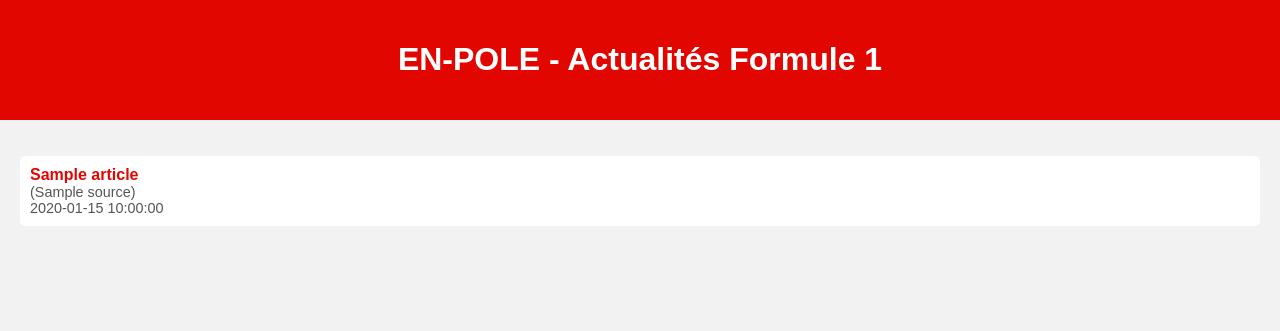
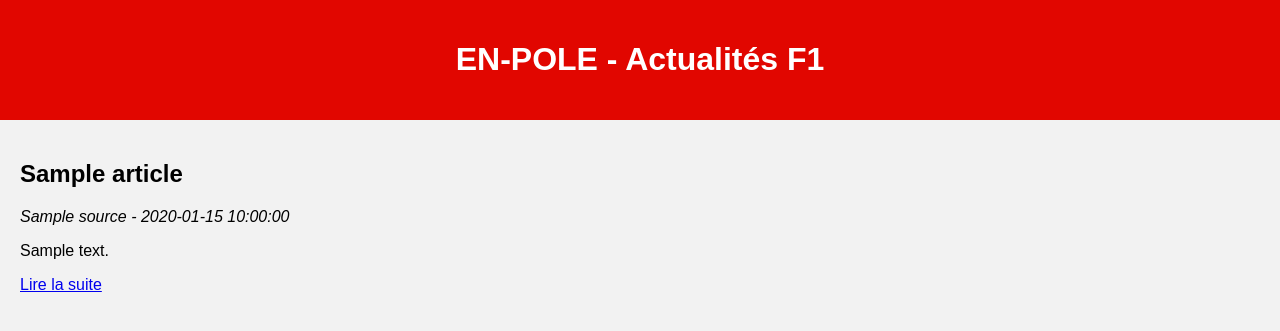
Before and after one commit to nlcdbatheo-ux/EN-POLE, a Flask app: template templates/index.html in a window 1280 px wide. Shown: the top 331 px of the page. Run offline with Flask 3, Linux system fonts and the light colour scheme; the template is opened without the code that fills it: most values are stand-ins (such as "Sample title", 1, 10 or a date in 2020).

Commit message:
Update index.html

```diff
--- a/templates/index.html
+++ b/templates/index.html
@@ -7,18 +7,19 @@
 </head>
 <body>
     <header>
-        <h1>EN-POLE - Actualités Formule 1</h1>
+        <h1>EN-POLE - Actualités F1</h1>
     </header>
     <main>
-        <ul id="articles-list">
+        <section id="articles">
             {% for article in articles %}
-                <li>
-                    <a href="{{ article.link }}" target="_blank">{{ article.title }}</a>
-                    <span class="source">({{ article.source }})</span>
-                    <span class="date">{{ article.published }}</span>
-                </li>
+                <article>
+                    <h2>{{ article.title }}</h2>
+                    <p><em>{{ article.source }} - {{ article.published }}</em></p>
+                    <p>{{ article.summary|safe }}</p>
+                    <p><a href="{{ article.link }}" target="_blank">Lire la suite</a></p>
+                </article>
             {% endfor %}
-        </ul>
+        </section>
     </main>
     <script src="{{ url_for('static', filename='js/app.js') }}"></script>
 </body>
```
